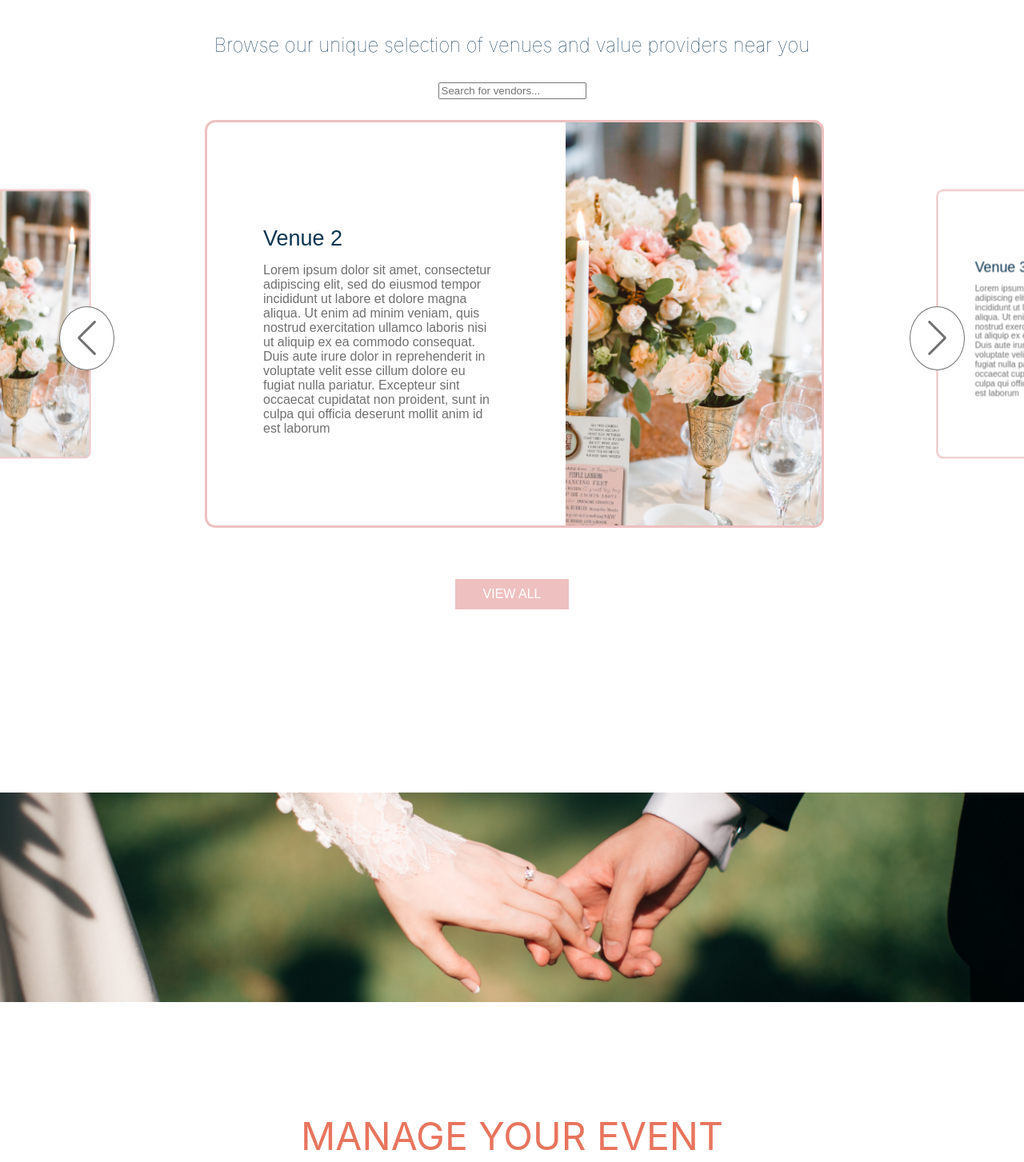
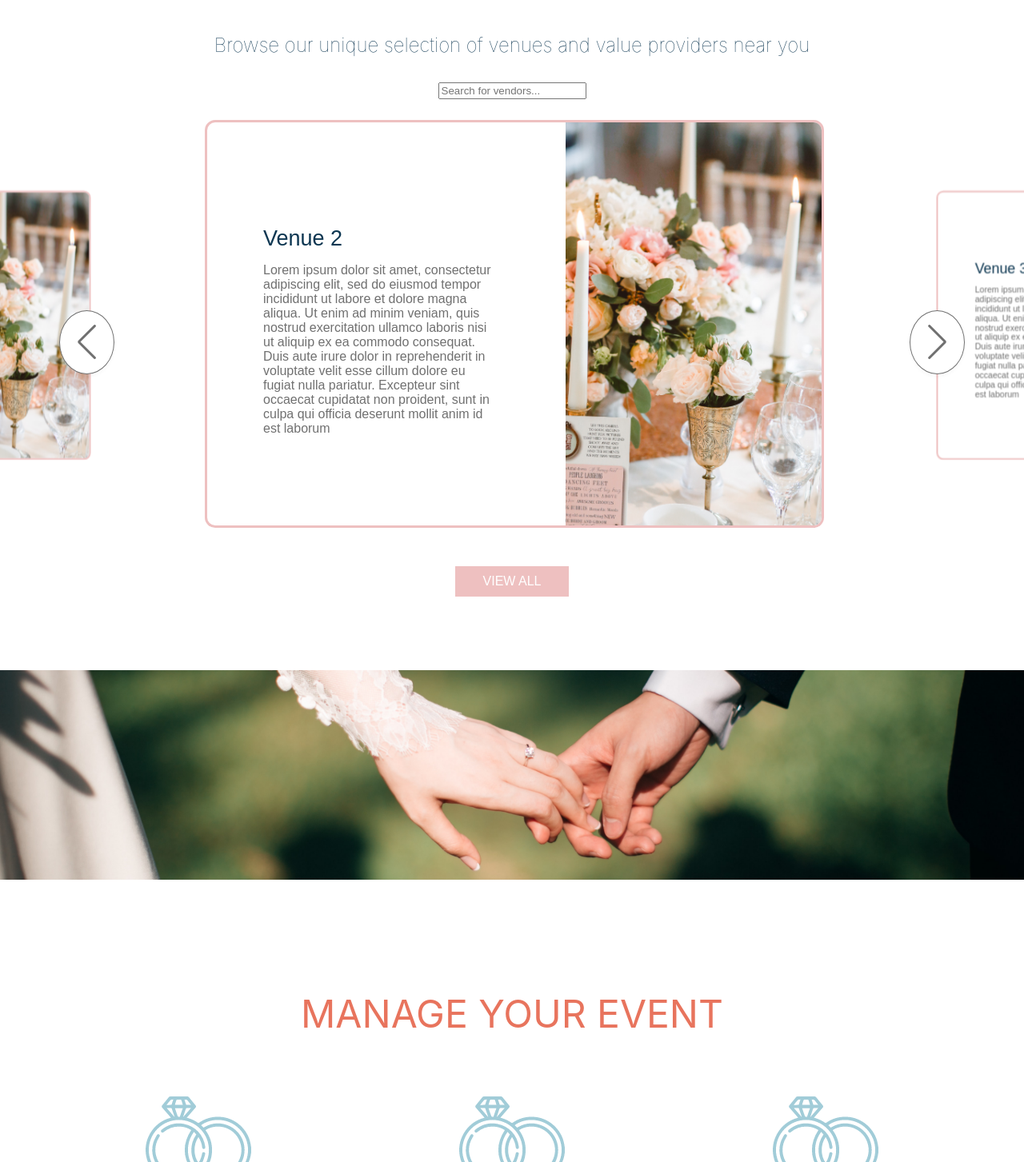
Before and after one commit to SaraBaassiri/Munasabti, a React (Create React App) app: page / in a window 1280 px wide. Shown: the part 1001-2454 px from the top of the page at 80% size. Built offline with nearby package versions, Linux system fonts and the light colour scheme; no server answers; a web font is replaced by a local one.

Commit message:
Update Home.css

```diff
--- a/src/Views/Public/Home/Home.css
+++ b/src/Views/Public/Home/Home.css
@@ -3,6 +3,7 @@
     font-size: 20px;
     margin-top: 20px;
     height: 100vh;
+    display: flexbox;
 }
 
 .Hero-image {
@@ -60,11 +61,12 @@
 
 
 .swiper {
-    max-width: 100%;
+    width: 100%;
     padding-top: 50px;
     padding-bottom: 50px;
     margin-top: 2%;
     user-select: none;
+    height: 65vh;
 }
 
 .swiper-slide {
@@ -152,7 +154,7 @@
 
 
 .SliderButton {
-    margin-top: 5%;
+    margin-top: 3%;
     display: flex;
     flex-direction: row;
     justify-content: center;
@@ -180,22 +182,17 @@
     justify-content: center;
     align-items: center;
     height: 100%;
-    /* background-image: url("/public/images/Banner.png"); */
-    /* background-repeat: no-repeat;
-    background-size: cover; */
-    /* background-position: center; */
-    /* position: relative; */
 }
 
 .HomeBanner img {
     width: 100%;
     height: 100%;
     object-fit: cover;
-    margin-top: 15%;
+    margin-top: 3%;
 }
 
 .ManageEvents {
-    margin-top: 3%;
+    margin-top: 2.5%;
     font-size: 1.5rem;
     align-items: center;
     text-align: center;
```
